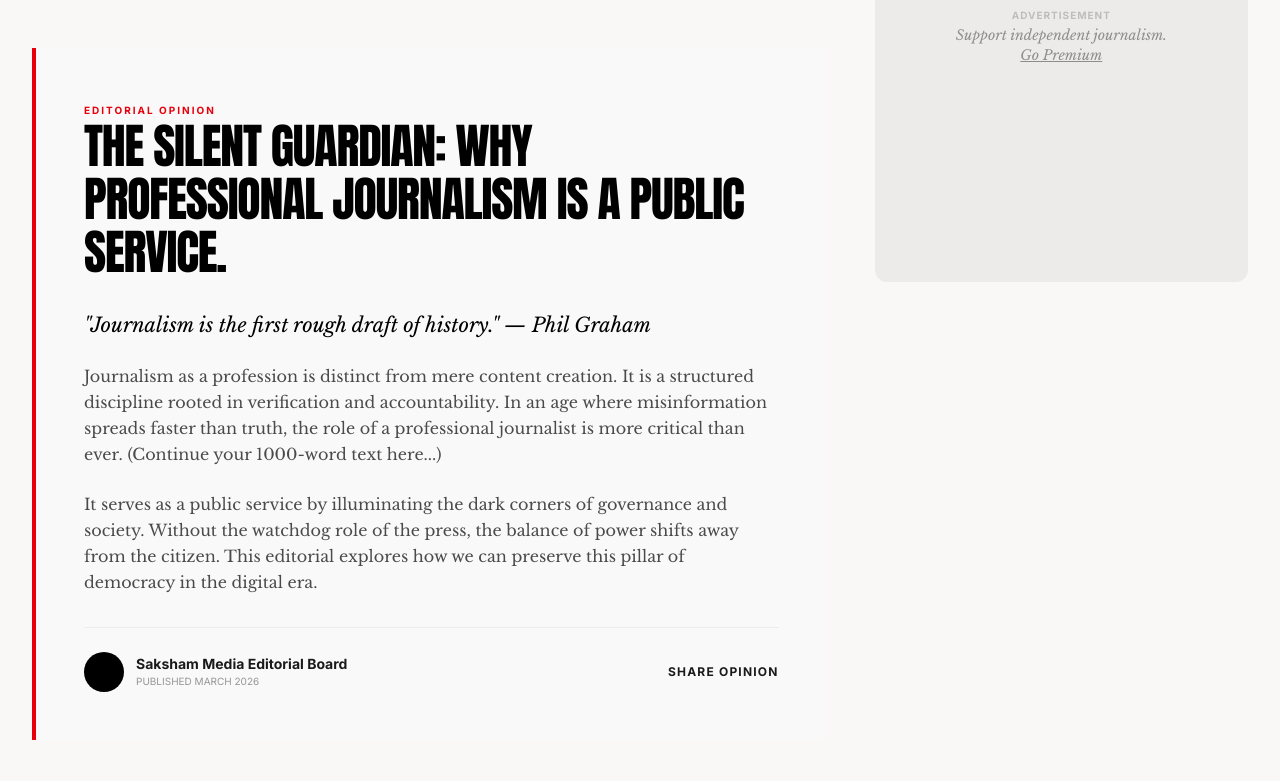
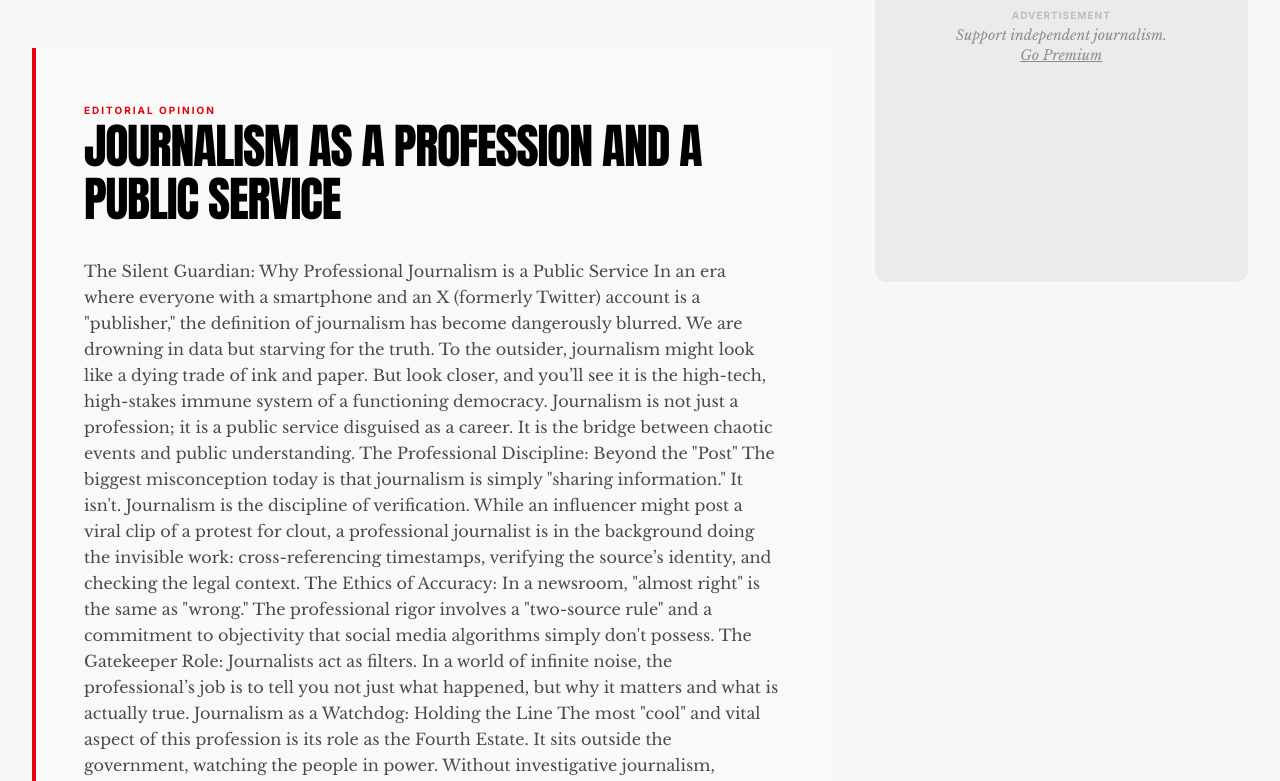
Before and after one commit to dubeysaksham777-gif/SakshamMedia.Com, a React (Vite) app: page / in a window 1280 px wide. Shown: the part 1760-2541 px from the top of the page. Built offline with nearby package versions, Linux system fonts and the light colour scheme.

Commit message:
Update App.tsx

```diff
--- a/src/App.tsx
+++ b/src/App.tsx
@@ -52,19 +52,57 @@ export default function App() {
                 <div className="space-y-4">
                   <span className="text-[10px] uppercase font-bold tracking-[0.2em] text-red-600">Editorial Opinion</span>
                   <h2 className="text-3xl md:text-5xl tracking-tight leading-[1.1] font-medium text-black">
-                    The Silent Guardian: Why Professional Journalism is a Public Service.
+                    Journalism As A Profession And A Public Service
                   </h2>
                 </div>
 
                 {/* Paste your 1000-word article here */}
                 <div className="prose prose-lg max-w-none text-black/70 serif space-y-6 leading-relaxed">
                   <p className="text-xl text-black font-medium italic">
-                    "Journalism is the first rough draft of history." — Phil Graham
+
                   </p>
                   <p>
-                    Journalism as a profession is distinct from mere content creation. It is a structured discipline
-                    rooted in verification and accountability. In an age where misinformation spreads faster than truth,
-                    the role of a professional journalist is more critical than ever. (Continue your 1000-word text here...)
+                    The Silent Guardian: Why Professional Journalism is a Public Service
+In an era where everyone with a smartphone and an X (formerly Twitter) account is a "publisher," the definition of journalism has become dangerously blurred. We are drowning in data but starving for the truth. To the outsider, journalism might look like a dying trade of ink and paper. But look closer, and you’ll see it is the high-tech, high-stakes immune system of a functioning democracy.
+
+Journalism is not just a profession; it is a public service disguised as a career. It is the bridge between chaotic events and public understanding.
+
+The Professional Discipline: Beyond the "Post"
+The biggest misconception today is that journalism is simply "sharing information." It isn't. Journalism is the discipline of verification. While an influencer might post a viral clip of a protest for clout, a professional journalist is in the background doing the invisible work: cross-referencing timestamps, verifying the source’s identity, and checking the legal context.
+
+The Ethics of Accuracy: In a newsroom, "almost right" is the same as "wrong." The professional rigor involves a "two-source rule" and a commitment to objectivity that social media algorithms simply don't possess.
+
+The Gatekeeper Role: Journalists act as filters. In a world of infinite noise, the professional’s job is to tell you not just what happened, but why it matters and what is actually true.
+
+Journalism as a Watchdog: Holding the Line
+The most "cool" and vital aspect of this profession is its role as the Fourth Estate. It sits outside the government, watching the people in power. Without investigative journalism, corruption grows in the dark.
+
+Example: The Panama Papers (2016)
+Consider one of the greatest feats of modern journalism. Over 300 journalists from 80 countries worked in secret for a year to analyze 11.5 million leaked documents. They exposed how the global elite used offshore tax havens to hide billions. This wasn't just "news"—it led to prime ministers resigning and billions in recovered taxes. This is the definition of public service.
+
+The Voice for the Voiceless
+Beyond the halls of power, journalism serves the public by bringing the margins to the center. It creates empathy where there is apathy.
+
+Humanizing the Abstract: When we talk about "climate change" or "economic shifts," the numbers can feel cold. A journalist goes to the farmer whose crops are failing or the worker who lost their job to automation. By telling their stories, the journalist forces society to acknowledge the human cost of policy.
+
+The Mirror of Society: Journalism shows a community what it looks like, for better or worse. It celebrates local heroes and exposes local injustices that would otherwise be swept under the rug.
+
+The Digital Crisis: The Battle for the Truth
+We are currently in a "Post-Truth" era. AI-generated deepfakes can make world leaders say things they never said, and bot farms can manufacture "outrage" in seconds. In this environment, the professional journalist is the ultimate fact-checker.
+
+The crisis isn't that we have too little information; it’s that we have too much bad information. When a news website like SakshamMedia.com invests in a 1,000-word deep dive instead of a 10-second clickbait headline, it is performing an act of resistance. It is choosing quality over quantity, and truth over engagement metrics.
+
+Why It’s "Cool" to Care
+There is a certain "rebel" energy in being a journalist today. In a world that wants you to be distracted, a journalist asks you to focus. In a world that wants you to be angry, a journalist asks you to be informed.
+
+It takes courage to walk into a conflict zone, or to sit through a six-hour city council meeting, or to spend months reading boring financial spreadsheets just to find one line of corruption. That grit—that refusal to look away—is what makes this profession the backbone of freedom.
+
+Conclusion: The Social Contract
+The relationship between a journalist and the public is a sacred one. You, the reader, provide the attention and the trust; we, the journalists, provide the truth and the context.
+
+As we move deeper into 2026, the technology will continue to change. We will use AI to sort data and VR to show you stories from across the globe. But the core will never change. The heart of journalism will always be a human being, driven by curiosity and a sense of duty, asking the simple but dangerous question: "Is this true?"
+
+Journalism is the light that keeps the shadows of authoritarianism and ignorance at bay. It’s not just a job—it’s the way we stay free.
                   </p>
                   <p>
                     It serves as a public service by illuminating the dark corners of governance and society.
```
